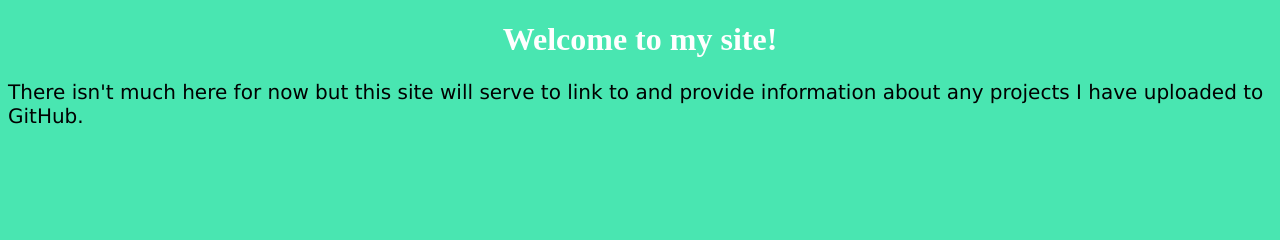
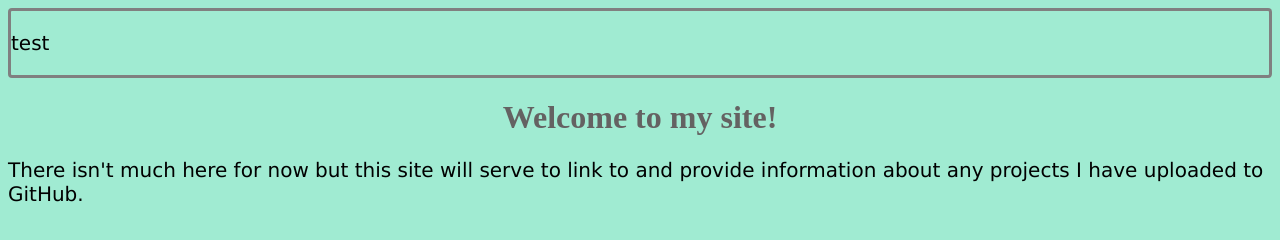
Before and after one commit to LewisAP95/LewisAP95.github.io, a plain HTML site: page index.html in a window 1280 px wide. Drawn offline with Linux system fonts and the light colour scheme.

Commit message:
Style change, more layout testing.

```diff
--- a/index.html
+++ b/index.html
@@ -6,8 +6,14 @@
 </head>
 <body>
 
-<h1>Welcome to my site!</h1>
-<p>There isn't much here for now but this site will serve to link to and provide information about any projects I have uploaded to GitHub.</p>
+    <div class="sidebar">
+        <p>test</p>
+    </div>
+
+    <div class="main">
+        <h1>Welcome to my site!</h1>
+    <p>There isn't much here for now but this site will serve to link to and provide information about any projects I have uploaded to GitHub.</p>
+    </div>
 
 </body>
 </html>
--- a/style.css
+++ b/style.css
@@ -1,9 +1,9 @@
 body {
-    background-color: rgb(73, 230, 177);
+    background-color: rgb(160, 235, 210);
   }
 
   h1 {
-    color: white;
+    color: rgb(100, 98, 98);
     text-align: center;
   }
 
@@ -11,3 +11,10 @@ body {
     font-family: verdana;
     font-size: 20px;
   }
+
+  .sidebar {
+    border-style: solid;
+    border-width: medium;
+    border-color: grey;
+    border-radius: 4px;
+  }
```
